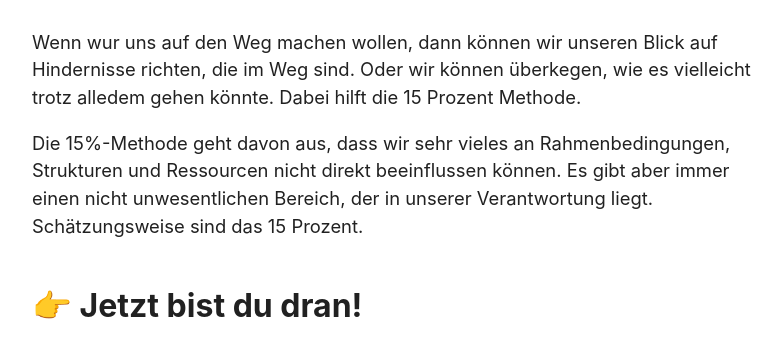
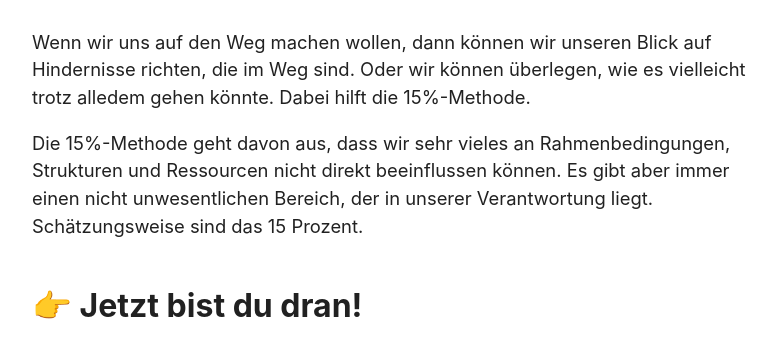
Before and after one commit to eBildungslabor/werkstatt-lernkultur, a plain HTML site: page schritte.html in a window 1280 px wide. Shown: the part 435-787 px from the top of the page, without its empty margins (248-1030 px from the left). Drawn offline with Linux system fonts and the light colour scheme.

Commit message:
Update schritte.html

```diff
--- a/schritte.html
+++ b/schritte.html
@@ -26,7 +26,7 @@
 
   <h2>Erste Schritte</h2>
 	  <h3>Was ist trotz alledem möglich?</h3>
-	<p>Wenn wur uns auf den Weg machen wollen, dann können wir unseren Blick auf Hindernisse richten, die im Weg sind. Oder wir können überkegen, wie es vielleicht trotz alledem gehen könnte. Dabei hilft die 15 Prozent Methode.</p>
+	<p>Wenn wir uns auf den Weg machen wollen, dann können wir unseren Blick auf Hindernisse richten, die im Weg sind. Oder wir können überlegen, wie es vielleicht trotz alledem gehen könnte. Dabei hilft die 15%-Methode.</p>
     <p>Die 15%-Methode geht davon aus, dass wir sehr vieles an Rahmenbedingungen, Strukturen und Ressourcen nicht direkt beeinflussen können. Es gibt aber immer einen nicht unwesentlichen Bereich, der in unserer Verantwortung liegt. Schätzungsweise sind das 15 Prozent. </p>
 
 
```
